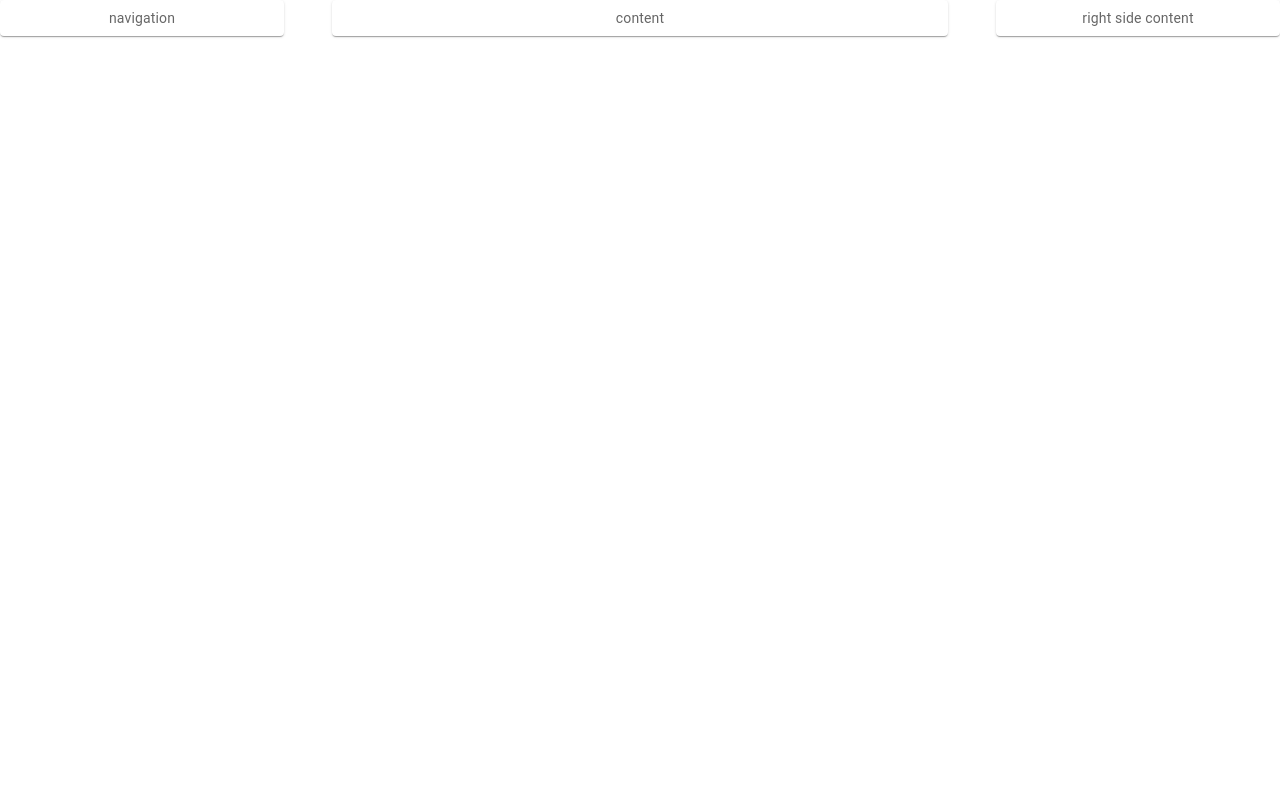
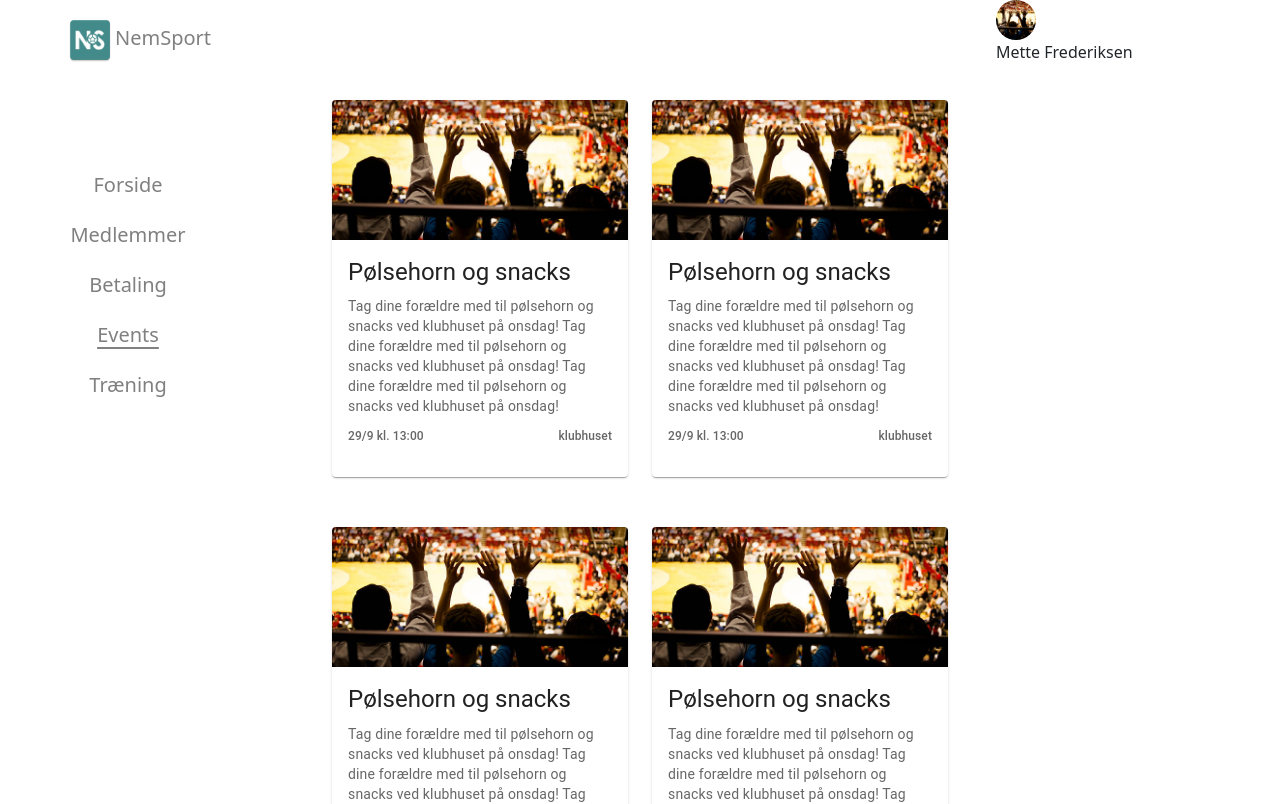
Before and after one commit to madsstorgaardnielsen/group5-proj, a React (Create React App) app in the folder fbcmanager-frontend/: page /events in a window 1280 px wide. Shown: the top 804 px of the page. Built offline with nearby package versions, Linux system fonts and the light colour scheme.

Commit message:
EventPage: Grid of cards created

```diff
--- a/fbcmanager-frontend/src/pages/events.js
+++ b/fbcmanager-frontend/src/pages/events.js
@@ -1,19 +1,20 @@
 import React from "react";
 import Navbar from "../components/Navbar";
 import "../scss/style.scss";
-import { styled } from '@mui/material/styles';
 import Box from '@mui/material/Box';
-import Paper from '@mui/material/Paper';
 import Grid from '@mui/material/Grid';
 import Hidden from '@mui/material/Hidden';
+import Card from '@mui/material/Card';
+import CardContent from '@mui/material/CardContent';
+import CardMedia from '@mui/material/CardMedia';
+import Typography from '@mui/material/Typography';
+import Avatar from '@mui/material/Avatar';
+import {CardActionArea} from "@mui/material";
+import {useNavigate} from "react-router-dom";
 
-const Item = styled(Paper)(({ theme }) => ({
-    backgroundColor: theme.palette.mode === 'dark' ? '#1A2027' : '#fff',
-    ...theme.typography.body2,
-    padding: theme.spacing(1),
-    textAlign: 'center',
-    color: theme.palette.text.secondary,
-}));
+import "../scss/eventPage.scss";
+import eventPic from "../res/img/events/eventPic.jpg";
+
 
 export default function BasicGrid() {
     return (
@@ -21,16 +22,94 @@ export default function BasicGrid() {
             <Grid container spacing={6}>
                 <Hidden mdDown>
                     <Grid item xs={3}>
-                        <Item>navigation</Item>
+                        <Navbar />
                     </Grid>
                 </Hidden>
+
+
                 <Grid item xs={12} sm={8} md={6}>
-                    <Item>content</Item>
+                    <div className="content">
+                        <Box sx={{ flexGrow: 1 }}>
+                            <Grid container spacing={1}>
+                                <Grid container item spacing={3}>
+                                    <FormRow />
+                                </Grid>
+                            </Grid>
+                        </Box>
+                    </div>
                 </Grid>
+
+
                 <Grid item xs={12} sm={4} md={3}>
-                    <Item>right side content</Item>
+                    <Avatar alt="Mette Frederiksen" src={eventPic} />
+                    <p>Mette Frederiksen</p>
                 </Grid>
             </Grid>
         </Box>
     );
 }
+
+/*TODO Get number of cards or set maximum. Odd numbers are removed. */
+const numberOfCards = 10;
+function FormRow() {
+    return (
+        <React.Fragment>
+            <Grid item xs={6} >
+                <section className="eventCardGrid">
+                    {Array.from({ length: numberOfCards/2 }, (_, i) => <span key={i}>
+                            <EventCard/>
+                        </span>)}
+                </section>
+            </Grid>
+            <Grid item xs={6} className="eventCardGrid2">
+                <section>
+                    {Array.from({ length: numberOfCards/2 }, (_, i) => <span key={i}>
+                            <EventCard/>
+                        </span>)}
+                </section>
+            </Grid>
+        </React.Fragment>
+    );
+}
+
+/*TODO Eventually load this database
+*      And create navigation to page of specific event - Not a priority. */
+function EventCard() {
+    const navigate = useNavigate()
+    const toHome = () => {
+        navigate('/home')
+    }
+
+    return (
+        <Card sx={{ maxWidth: 400 }} className="eventCard">
+            <CardActionArea onClick={toHome}>
+                <CardMedia
+                    component="img"
+                    height="140"
+                    image={eventPic}
+                    alt="Event picture"
+                />
+                <CardContent>
+                    <Typography gutterBottom variant="h5" component="div">
+                        Pølsehorn og snacks
+                    </Typography>
+                    <Typography variant="body2" color="text.secondary">
+                        Tag dine forældre med til pølsehorn og snacks ved klubhuset på onsdag!
+                        Tag dine forældre med til pølsehorn og snacks ved klubhuset på onsdag!
+                        Tag dine forældre med til pølsehorn og snacks ved klubhuset på onsdag!
+                    </Typography>
+                    <div className="grid-container">
+                        <div>
+                            <Typography variant="subtitle2" color="text.secondary">
+                            <p className="cardDate">29/9 kl. 13:00</p>
+                            </Typography></div>
+                        <div className="cardLocation">
+                            <Typography variant="subtitle2" color="text.secondary" >
+                                <p className="cardLocation">klubhuset</p>
+                            </Typography></div>
+                    </div>
+                </CardContent>
+            </CardActionArea>
+        </Card>
+    );
+}
--- /dev/null
+++ b/fbcmanager-frontend/src/scss/eventPage.scss
@@ -0,0 +1,22 @@
+
+.content{
+    margin-top: 100px;
+}
+.eventCard{
+    margin-bottom: 50px;
+    margin-left: auto;
+    margin-right: auto;
+    .grid-container {
+        display: grid;
+        grid-template-columns: 50% 50% 50%;
+        padding-top: 10px;
+        .cardDate {
+            font-size: 12px;
+            float: left;
+        }
+        .cardLocation {
+            font-size: 12px;
+            float: right;
+        }
+    }
+}
```
Also changed, not shown: fbcmanager-frontend/src/res/img/events/eventPic.jpg (added), 1 other file (tests, documents, lock files or other folders).
